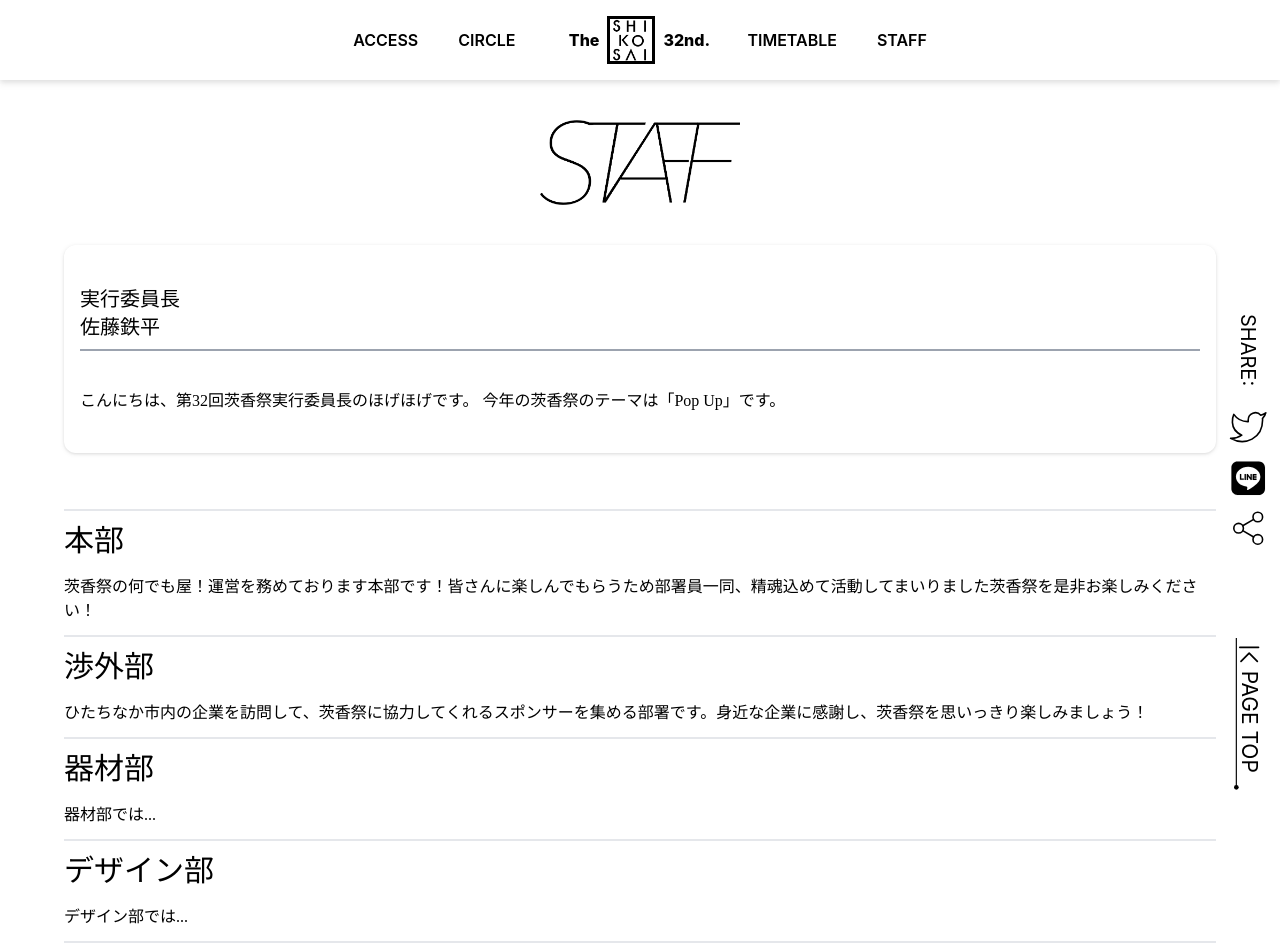
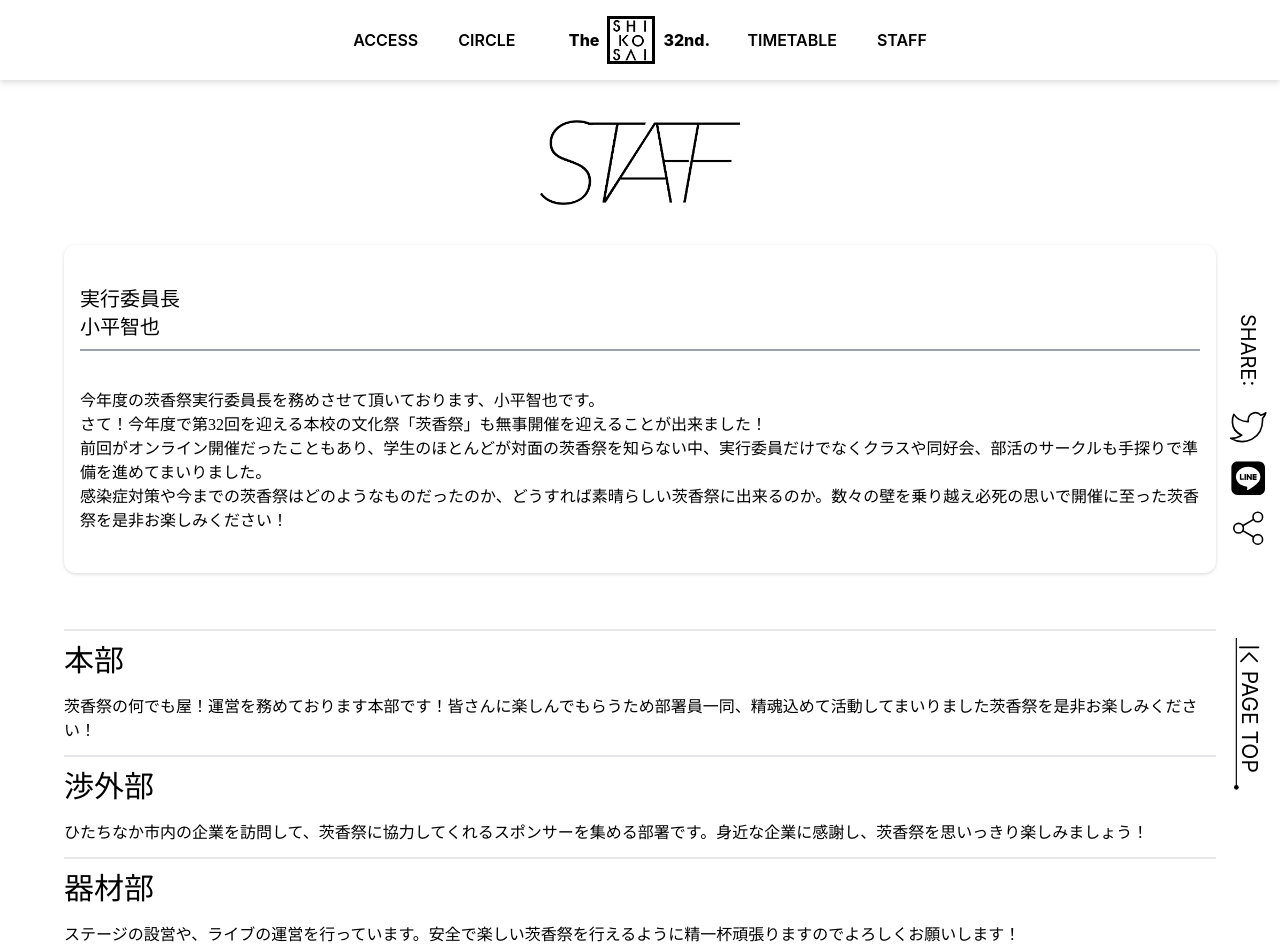
Before and after one commit to shikosai32/shikosai.net, a Next.js app: page /staff in a window 1280 px wide. Shown: the top 952 px of the page. Built offline with nearby package versions, Linux system fonts and the light colour scheme; no server answers; a web font is replaced by a local one.

Commit message:
🍱 (Update): staff page comments

```diff
--- a/src/components/staff/Chairman.tsx
+++ b/src/components/staff/Chairman.tsx
@@ -6,10 +6,16 @@ const Chairman: FC = () => (
     <p className="relative font-noto-serif-jp text-xl before:absolute before:top-16 before:h-[2px] before:w-full before:bg-gray-400 before:content-['']">
       実行委員長
       <br />
-      佐藤鉄平
+      小平智也
     </p>
     <p className="mt-12 font-noto-serif-jp">
-      こんにちは、第32回茨香祭実行委員長のほげほげです。 今年の茨香祭のテーマは「Pop Up」です。
+      今年度の茨香祭実行委員長を務めさせて頂いております、小平智也です。
+      <br />
+      さて！今年度で第32回を迎える本校の文化祭「茨香祭」も無事開催を迎えることが出来ました！
+      <br />
+      前回がオンライン開催だったこともあり、学生のほとんどが対面の茨香祭を知らない中、実行委員だけでなくクラスや同好会、部活のサークルも手探りで準備を進めてまいりました。
+      <br />
+      感染症対策や今までの茨香祭はどのようなものだったのか、どうすれば素晴らしい茨香祭に出来るのか。数々の壁を乗り越え必死の思いで開催に至った茨香祭を是非お楽しみください！
     </p>
   </Card>
 );
--- a/src/components/staff/departmentItems.tsx
+++ b/src/components/staff/departmentItems.tsx
@@ -31,12 +31,14 @@ const departmentItems: DepartmentItem[] = [
   {
     id: "器材部",
     department: "器材部",
-    description: "器材部では...",
+    description:
+      "ステージの設営や、ライブの運営を行っています。安全で楽しい茨香祭を行えるように精一杯頑張りますのでよろしくお願いします！",
   },
   {
     id: "デザイン部",
     department: "デザイン部",
-    description: "デザイン部では...",
+    description:
+      "ポスター、チラシ、パンフレットのデザイン＆制作を行いました！パンフレットには、デザイン部の全てが詰まっているので是非注目してみてください！",
   },
   {
     id: "装飾部",
@@ -46,7 +48,7 @@ const departmentItems: DepartmentItem[] = [
   {
     id: "サークル運営部",
     department: "サークル運営部",
-    description: "サークル運営部では...",
+    description: "各サークルの管理や、代表の方と連絡を取り合い運営しています！",
   },
   {
     id: "情報部",
```
